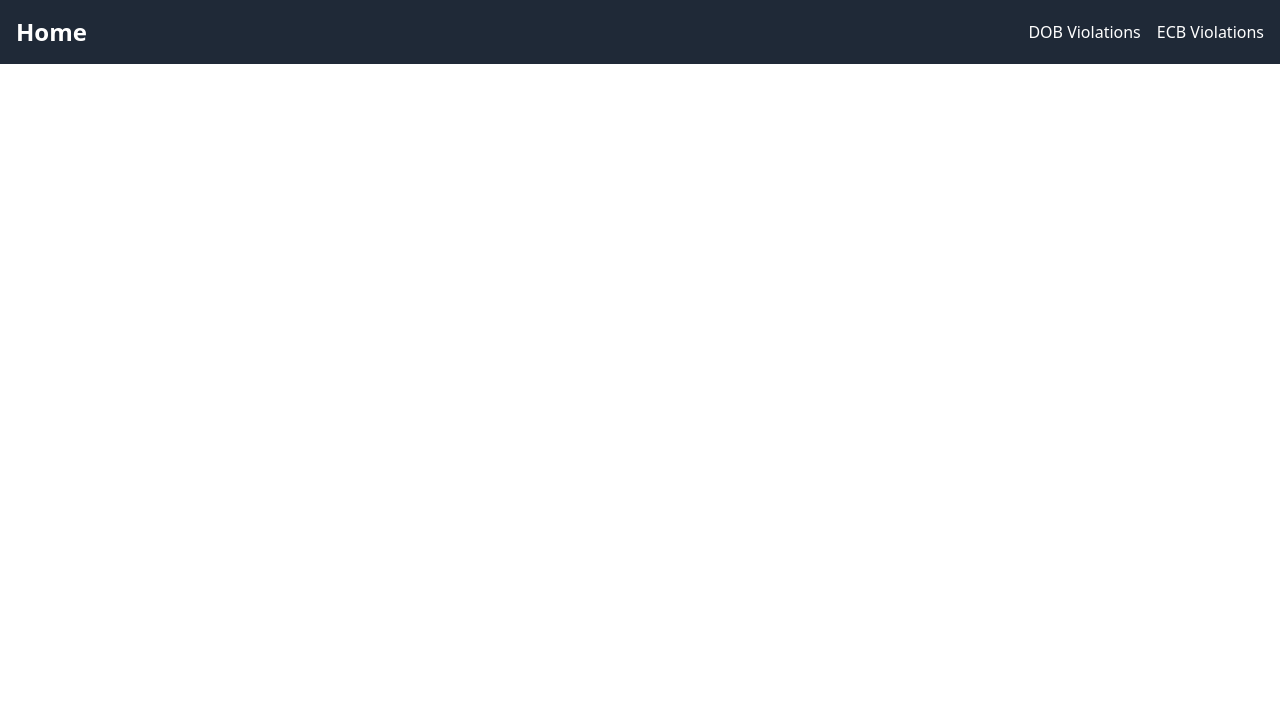
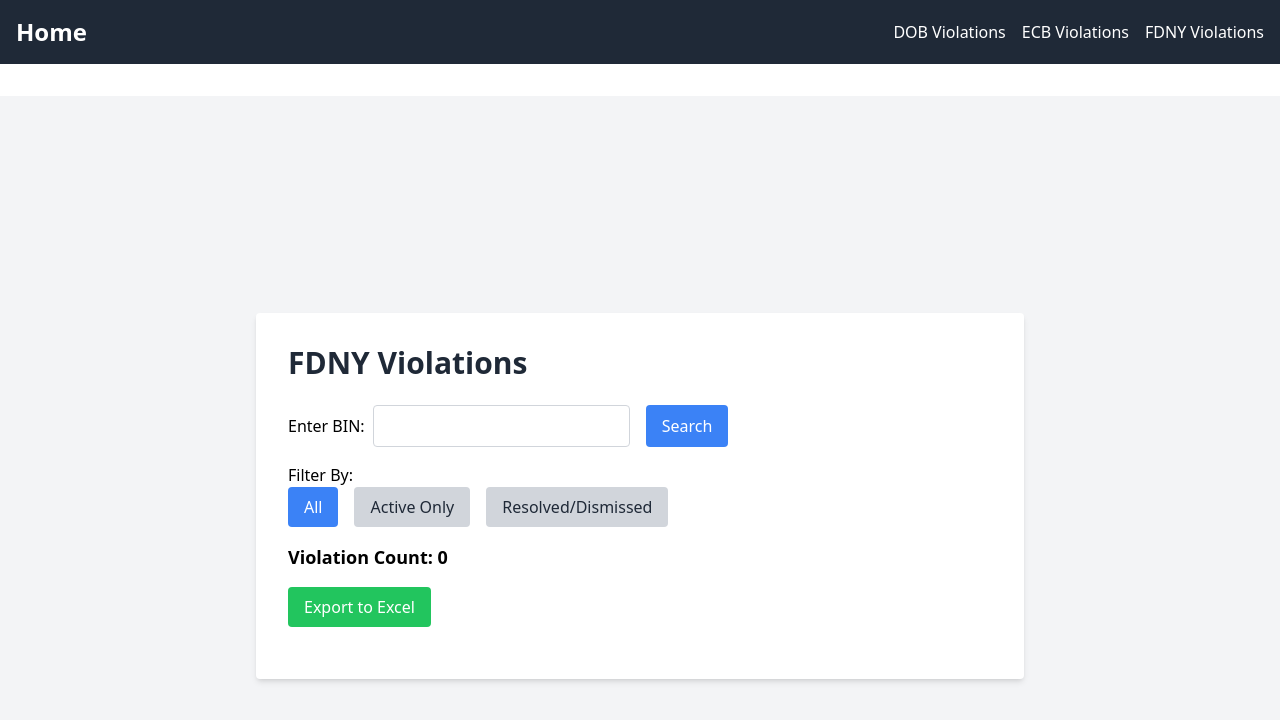
Before and after one commit to androrezkalla/DOB-Violations, a React (Vite) app: page /fdny in a window 1280 px wide. Shown: the top 720 px of the page. Built offline with nearby package versions, Linux system fonts and the light colour scheme.

Commit message:
Added FDNY Compatability

```diff
--- a/src/App.jsx
+++ b/src/App.jsx
@@ -2,6 +2,7 @@
 import { BrowserRouter as Router, Route, Link, Routes } from 'react-router-dom';
 import DobViolations from './DobViolations';
 import EcbViolations from './EcbViolations';
+import FDNYViolations from './FDNYViolations';
 import './App.css';
 
 const Navbar = () => {
@@ -17,6 +18,9 @@
           </Link>
           <Link to="/ecb" className="hover:text-gray-300">
             ECB Violations
+          </Link>
+          <Link to="/fdny" className='hover:text-gray-300'>
+            FDNY Violations
           </Link>
         </div>
       </div>
@@ -34,6 +38,7 @@
             <Route path="/" element={<h1>Welcome to Violations App</h1>} />
             <Route path="/dob" element={<DobViolations />} />
             <Route path="/ecb" element={<EcbViolations />} />
+            <Route path="/fdny" element={<FDNYViolations />} />
           </Routes>
         </div>
       </div>
--- /dev/null
+++ b/src/FDNYViolations.jsx
@@ -0,0 +1,182 @@
+import { useState, useEffect, useRef } from 'react';
+import * as XLSX from 'xlsx';
+import './App.css';
+
+function FDNYViolations() {
+  const [bin, setBin] = useState('');
+  const [violations, setViolations] = useState([]);
+  const [filter, setFilter] = useState('all'); // Default filter: all
+  const searchClicked = useRef(false);
+
+  const fetchData = async () => {
+    if (!bin || !searchClicked.current) return;
+
+    try {
+      let url = `https://data.cityofnewyork.us/resource/bi53-yph3.json?bin=${bin}`;
+
+      // Add filtering based on the selected option
+      if (filter !== 'all') {
+        url += `&action=${filter}`;
+      }
+
+      const response = await fetch(url);
+      const data = await response.json();
+      setViolations(data);
+    } catch (error) {
+      console.error('Error fetching data:', error);
+    }
+  };
+
+  useEffect(() => {
+    fetchData();
+  }, [bin, filter, searchClicked]);
+
+  const handleFilterChange = (newFilter) => {
+    setFilter(newFilter);
+  };
+
+  const handleSearch = () => {
+    searchClicked.current = true;
+    fetchData();
+  };
+
+  const handleKeyPress = (e) => {
+    if (e.key === 'Enter') {
+      handleSearch();
+    }
+  };
+
+  const exportToExcel = () => {
+    const ws = XLSX.utils.json_to_sheet(violations);
+    const wb = XLSX.utils.book_new();
+    XLSX.utils.book_append_sheet(wb, ws, 'Violations');
+    XLSX.writeFile(wb, 'dob_violations.xlsx');
+  };
+
+
+
+  return (
+    <div className="bg-gray-100 min-h-screen flex items-center justify-center">
+      <div className="bg-white p-8 rounded shadow-md w-full max-w-3xl">
+        <h2 className="text-3xl font-bold mb-6 text-gray-800">FDNY Violations</h2>
+        <div className="flex space-x-4 mb-4">
+          <label className="flex items-center">
+            Enter BIN:
+            <input
+              type="text"
+              value={bin}
+              onChange={(e) => setBin(e.target.value)}
+              onKeyPress={handleKeyPress}
+              className="ml-2 border border-gray-300 px-3 py-2 rounded focus:outline-none focus:border-blue-500"
+            />
+          </label>
+          <button
+            className="bg-blue-500 text-white px-4 py-2 rounded"
+            onClick={handleSearch}
+          >
+            Search
+          </button>
+        </div>
+        <div className="mb-4">
+          <label className="mr-4">Filter By:</label>
+          <div className="flex space-x-4">
+            <button
+              className={`${
+                filter === 'all' ? 'bg-blue-500 text-white' : 'bg-gray-300 text-gray-800'
+              } px-4 py-2 rounded`}
+              onClick={() => handleFilterChange('all')}
+            >
+              All
+            </button>
+            <button
+              className={`${
+                filter === 'OPEN'
+                  ? 'bg-blue-500 text-white'
+                  : 'bg-gray-300 text-gray-800'
+              } px-4 py-2 rounded`}
+              onClick={() => handleFilterChange('OPEN')}
+            >
+              Active Only
+            </button>
+            <button
+              className={`${
+                filter === ('CLOSED')
+                  ? 'bg-blue-500 text-white'
+                  : 'bg-gray-300 text-gray-800'
+              } px-4 py-2 rounded`}
+              onClick={() => handleFilterChange('CLOSED')}
+            >
+              Resolved/Dismissed
+            </button>
+          </div>
+        </div>
+        <p className="text-lg font-bold mb-4">
+          Violation Count: {violations.length}
+        </p>
+        <button
+            className="bg-green-500 text-white mb-5 px-4 py-2 rounded "
+            onClick={exportToExcel}
+          >
+            Export to Excel
+          </button>
+          <ul>
+          {violations.map((violation) => (
+            <li
+              key={violation.vio_id}
+              className="bg-gray-200 p-4 mb-4 rounded shadow-md"
+            >
+              <p>
+                <strong>Violation ID:</strong> {violation.vio_id}
+              </p>
+              <p>
+                <strong>Account Number:</strong> {violation.acct_num}
+              </p>
+              <p>
+                <strong>Account Owner:</strong> {violation.acct_owner}
+              </p>
+              <p>
+                <strong>Violation Number:</strong> {violation.violation_num}
+              </p>
+              <p>
+                <strong>Violation Law Number:</strong> {violation.vio_law_num}
+              </p>
+              <p>
+                <strong>Violation Law Description:</strong> {violation.vio_law_desc}
+              </p>
+              <p>
+                <strong>Violation Date:</strong> {violation.vio_date}
+              </p>
+              <p>
+                <strong>Action:</strong> {violation.action}
+              </p>
+              <p>
+                <strong>Premises Address:</strong> {violation.prem_addr}
+              </p>
+              <p>
+                <strong>Community District:</strong> {violation.communitydistrict}
+              </p>
+              <p>
+                <strong>City Council District:</strong> {violation.citycouncildistrict}
+              </p>
+              <p>
+                <strong>Borough:</strong> {violation.borough}
+              </p>
+              <p>
+                <strong>Number:</strong> {violation.number}
+              </p>
+              <p>
+                <strong>Street:</strong> {violation.street}
+              </p>
+              <p>
+                <strong>ZIP Code:</strong> {violation.zipcode}
+              </p>
+              {/* Add more fields as needed */}
+            </li>
+          ))}
+        </ul>
+      </div>
+    </div>
+  );
+}
+
+export default FDNYViolations;
```
